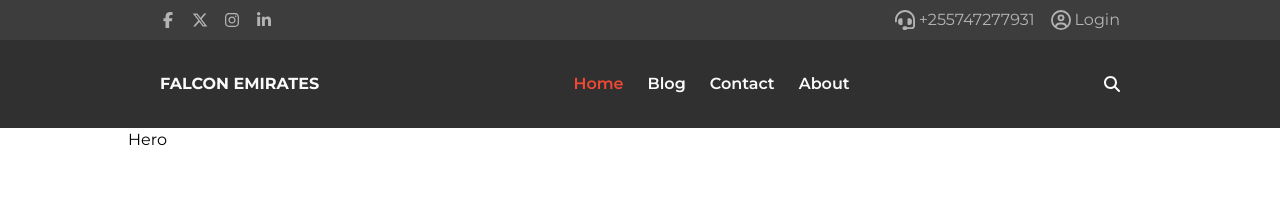
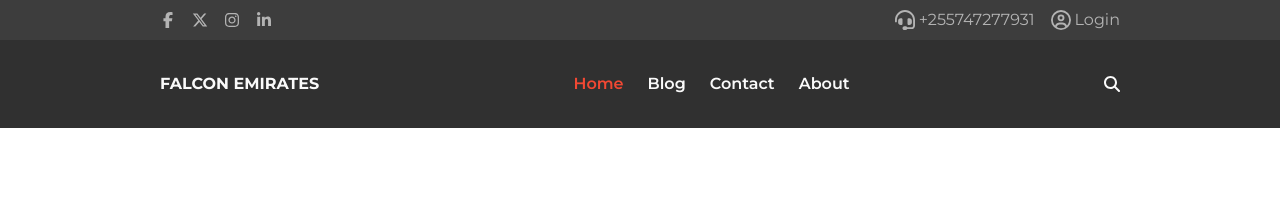
Before and after one commit to kazimoto5520/falcon-emirates, a Next.js app: page / in a window 1280 px wide. Shown: the top 218 px of the page. Built offline with nearby package versions, Linux system fonts and the light colour scheme.

Commit message:
New Changes

```diff
--- a/components/Hero.tsx
+++ b/components/Hero.tsx
@@ -3,7 +3,6 @@ import React from 'react';
 const Hero = () => {
     return (
         <div>
-            Hero
         </div>
     );
 };
```
